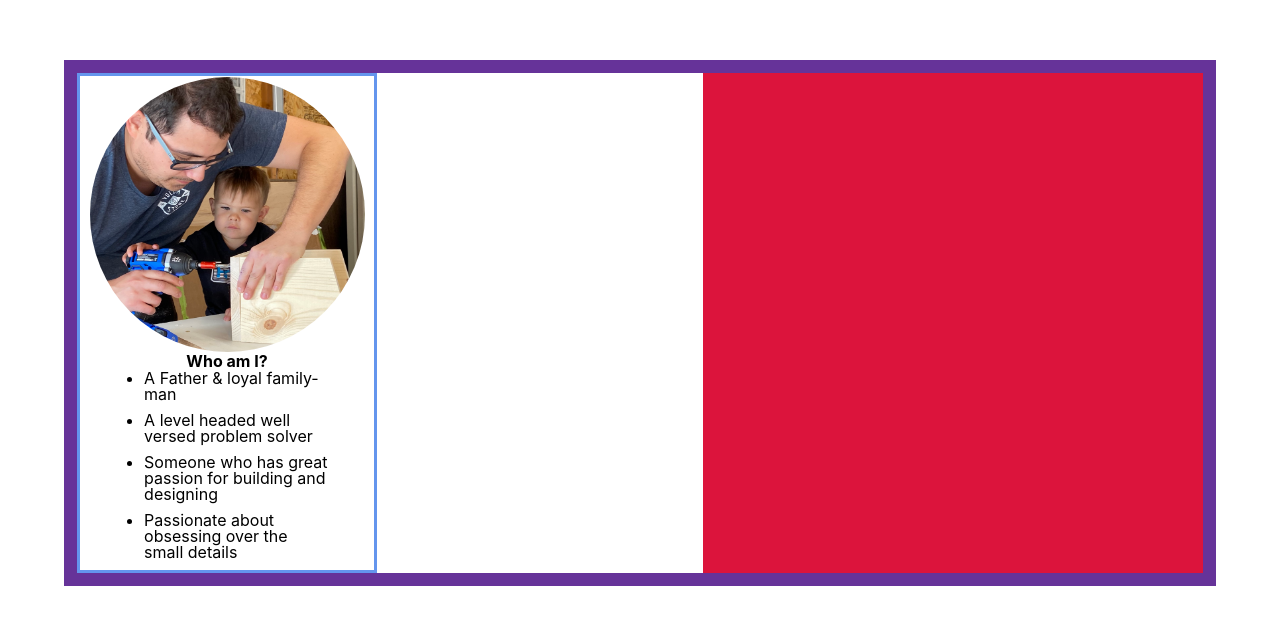
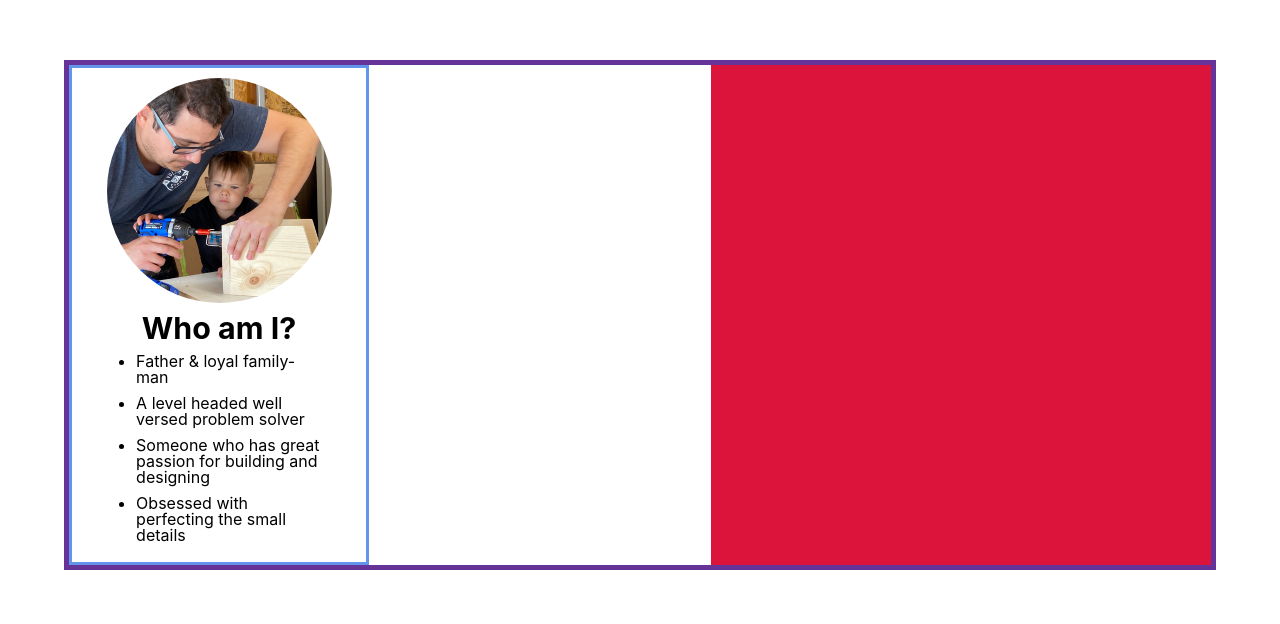
Before and after one commit to carnolol/portfolio-website, a React (Create React App) app: page / in a window 1280 px wide. Shown: the part 1977-2601 px from the top of the page. Built offline with nearby package versions, Linux system fonts and the light colour scheme; no server answers.

Commit message:
still designing

```diff
--- a/src/components/About/About.css
+++ b/src/components/About/About.css
@@ -31,12 +31,19 @@
 .about-goals {
     background-color: aquamarine;
     display: flex;
+    box-shadow: 2px 2px 6px black;
     flex-direction: column;
     justify-content: space-evenly;
     align-content: center;
     align-items: center;
-    width: 250px;
+    width: 230px;
     height: 250px;
+}
+
+.goal-logo{
+    font-size: 120%;
+    text-shadow: 1px 1px 5px white;
+    color: #023852;
 }
 
 .goal-text {
@@ -48,7 +55,7 @@
     display: flex;
     justify-content: space-between;
     width: 90%;
-    border: 13px solid rebeccapurple;
+    border: 5px solid rebeccapurple;
 }
 
 .dad-info {
@@ -66,9 +73,13 @@
     width: 230px;
 }
 
+.dad-info > h1 {
+    font-size: 190%;
+}
+
 .dad-and-row {
-    width: 275px;
-    height: 275px;
+    width: 225px;
+    height: 225px;
     border-radius: 50%;
 }
 
--- a/src/components/About/About.js
+++ b/src/components/About/About.js
@@ -64,7 +64,7 @@ function About(props) {
                                 alt='water icon' />
                         </div>
                         <h3 className='goal-logo'>Fluid</h3>
-                        <p className='goal-text'>Easy to navigate layouts.</p>
+                        <p className='goal-text'>Designing & building easy to navigate layouts.</p>
                     </div>
                 </Grow>
 
@@ -91,7 +91,7 @@ function About(props) {
                     <h1>Who am I?</h1>
                     <ul className='list-container'>
                         <li className='dad-list'>
-                            A Father & loyal family-man
+                             Father & loyal family-man
                         </li>
                         <li className='dad-list'>
                             A level headed well versed problem solver
@@ -100,7 +100,7 @@ function About(props) {
                             Someone who has great passion for building and designing
                         </li>
                         <li className='dad-list'>
-                            Passionate about obsessing over the small details
+                            Obsessed with perfecting the small details
                         </li>
                     </ul>
                 </div>
```
